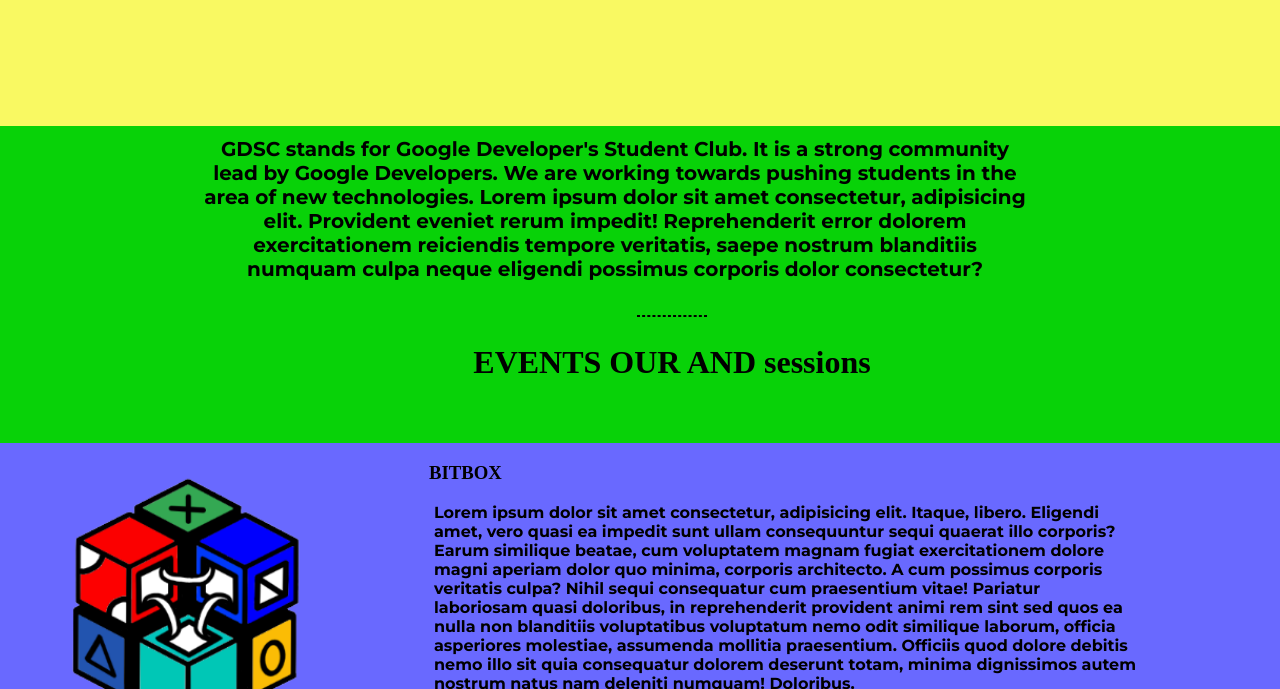
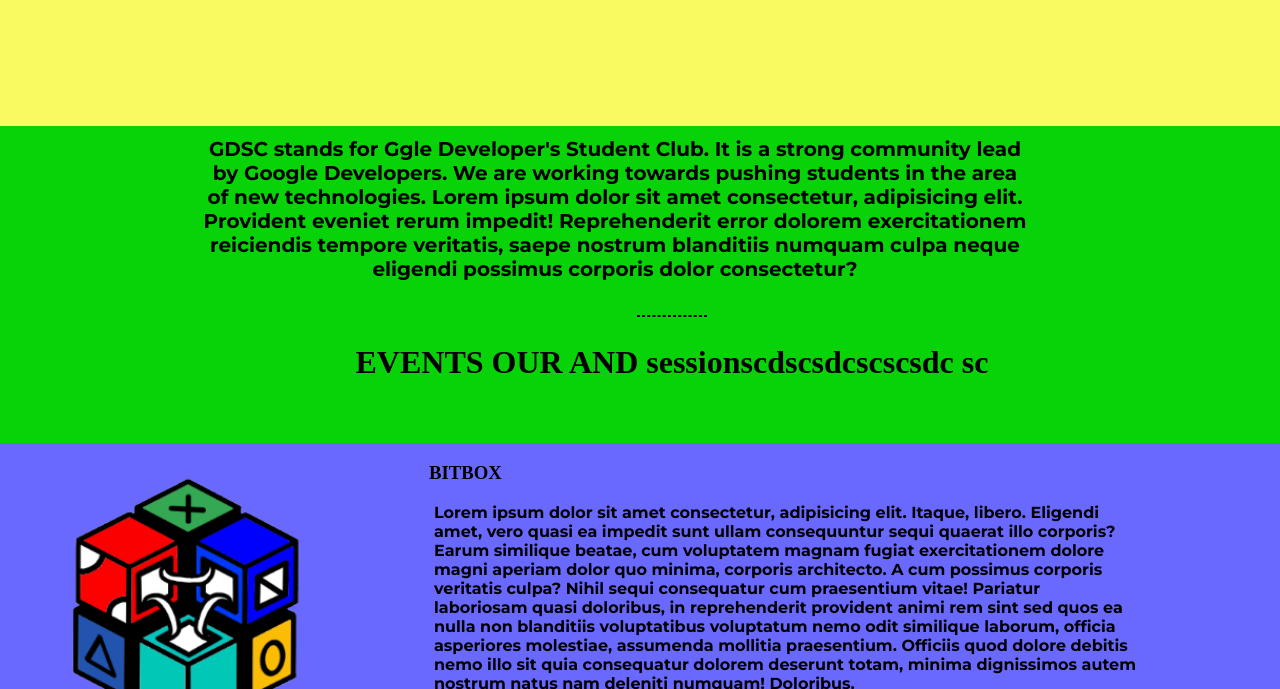
Before and after one commit to dsc-jiit-128/Hacktober_Website_22, a plain HTML site: page index.html in a window 1280 px wide. Shown: the part 1060-1749 px from the top of the page. Drawn offline with Linux system fonts and the light colour scheme.

Commit message:
Modified index.html

```diff
--- a/index.html
+++ b/index.html
@@ -23,14 +23,14 @@
     <img class="pic2" src="unnamed-removebg-preview (1).png" alt="">
     <hr>
     <div class="events" style="background-color: rgb(8, 210, 8);">
-        <p class="gdsc">GDSC stands for Google Developer's Student Club. It is a strong community lead by Google
+        <p class="gdsc">GDSC stands for Ggle Developer's Student Club. It is a strong community lead by Google
             Developers. We are working towards pushing students in the area of new technologies. Lorem ipsum dolor sit
             amet consectetur, adipisicing elit. Provident eveniet rerum impedit! Reprehenderit error dolorem
             exercitationem reiciendis tempore veritatis, saepe nostrum blanditiis numquam culpa neque eligendi possimus
             corporis dolor consectetur? </p>
         <br>
         <hr>
-        <h2>EVENTS OUR AND sessions</h2>
+        <h2>EVENTS OUR AND sessionscdscsdcscscsdc sc</h2>
         <div class="event-row1">
             <table>
                 <tr>
@@ -77,7 +77,7 @@
             <label><b>PHONE NO. :- </b></label>
             <input type="number"><br><br><br>
             <label><b>ANY MESSAGE :- </b></label><br><br>
-            <textarea name="" id="" cols="30" rows="10"
+            <textarea name="" id="" cols="30" rows="20"
                 style="margin-left: -332px;">write your message</textarea><br><br><br>
             <input type="submit">
         </form>
```
